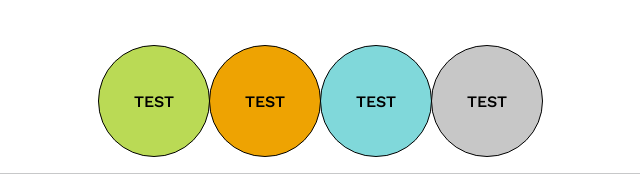
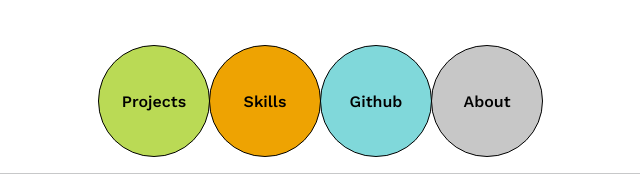
Before and after one commit to onepointsixoneeightzero/onepointsixoneeightzero.github.io, a plain HTML site: page index.html in a window 1280 px wide. Shown: the part 663-850 px from the top of the page, 523-1163 px from the left. Drawn offline with nearby package versions, Linux system fonts and the light colour scheme.

Commit message:
Changed styling
-changed backround hover color to white
-changed text color to black
-changed test text to links

```diff
--- a/customStyles.css
+++ b/customStyles.css
@@ -2,7 +2,7 @@
     --circle-diameter: 7rem;
     --font-size: 1rem;
     --background-color: #007bff;
-    --hover-background-color: #0056b3;
+    --hover-background-color: #ffffff;
   }
 
 .work-sans-normal {
@@ -76,7 +76,7 @@
 
   .test-circle:hover {
     background-color: var(--hover-background-color);
-    color: white;
+    color: black;
     text-decoration: none;
   }
 
--- a/index.html
+++ b/index.html
@@ -82,16 +82,16 @@
   <div class="row mt-5 gap-3">
     <div class="col-sm-5 me-5"></div>
     <div class="col-sm-1">
-      <a class="test-circle bg-light-green work-sans-bold">TEST</a>
+      <a class="test-circle bg-light-green work-sans-bold" href="">Projects</a>
     </div>
     <div class="col-sm-1">
-      <a class="test-circle bg-orange work-sans-bold">TEST</a>
+      <a class="test-circle bg-orange work-sans-bold" href="">Skills</a>
     </div>
     <div class="col-sm-1">
-      <a class="test-circle bg-cyan work-sans-bold">TEST</a>
+      <a class="test-circle bg-cyan work-sans-bold" href="">Github</a>
     </div>
     <div class="col-sm-1">
-      <a class="test-circle bg-gray work-sans-bold">TEST</a>
+      <a class="test-circle bg-gray work-sans-bold" href="">About</a>
     </div>
   </div>
 </div>
```
